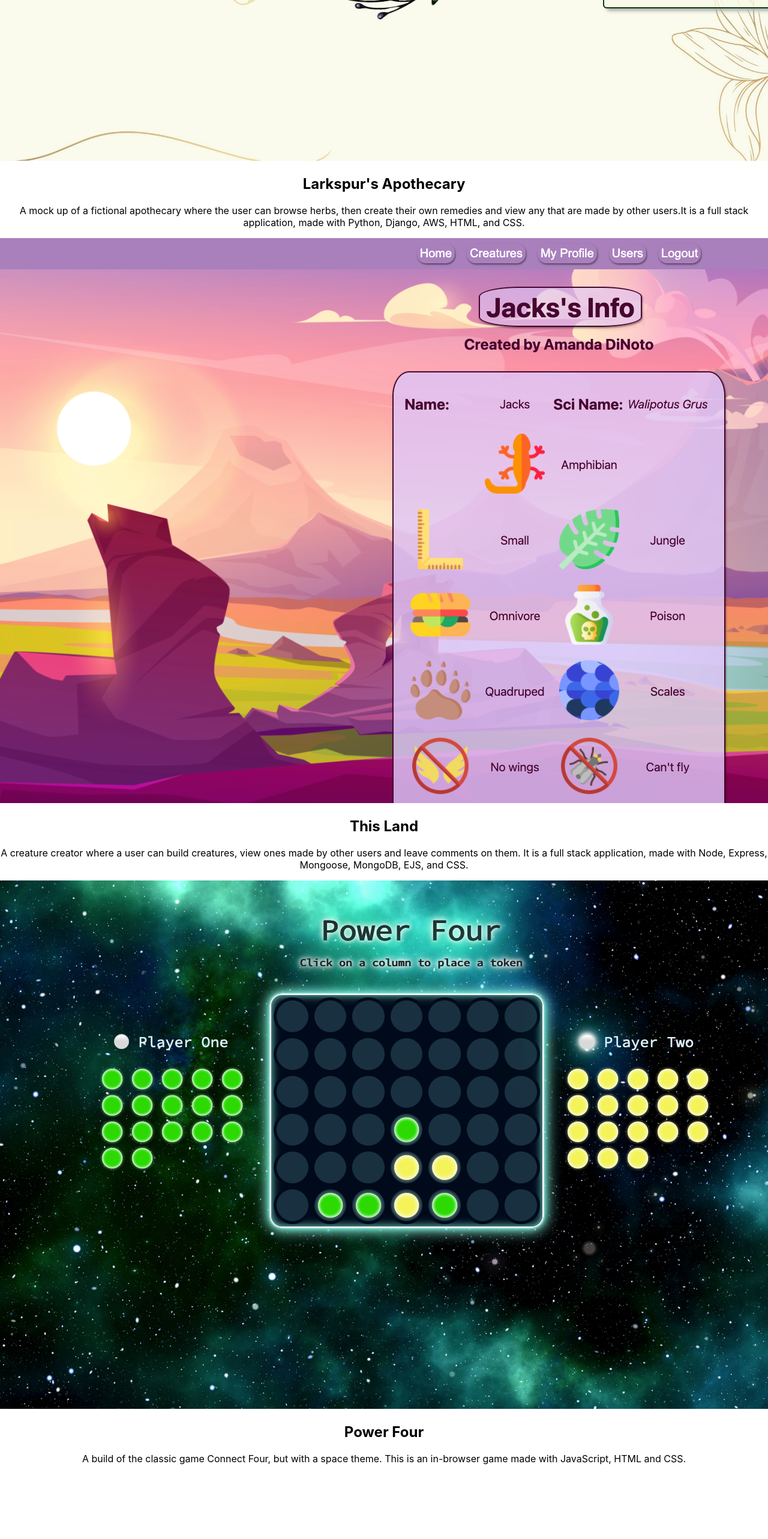
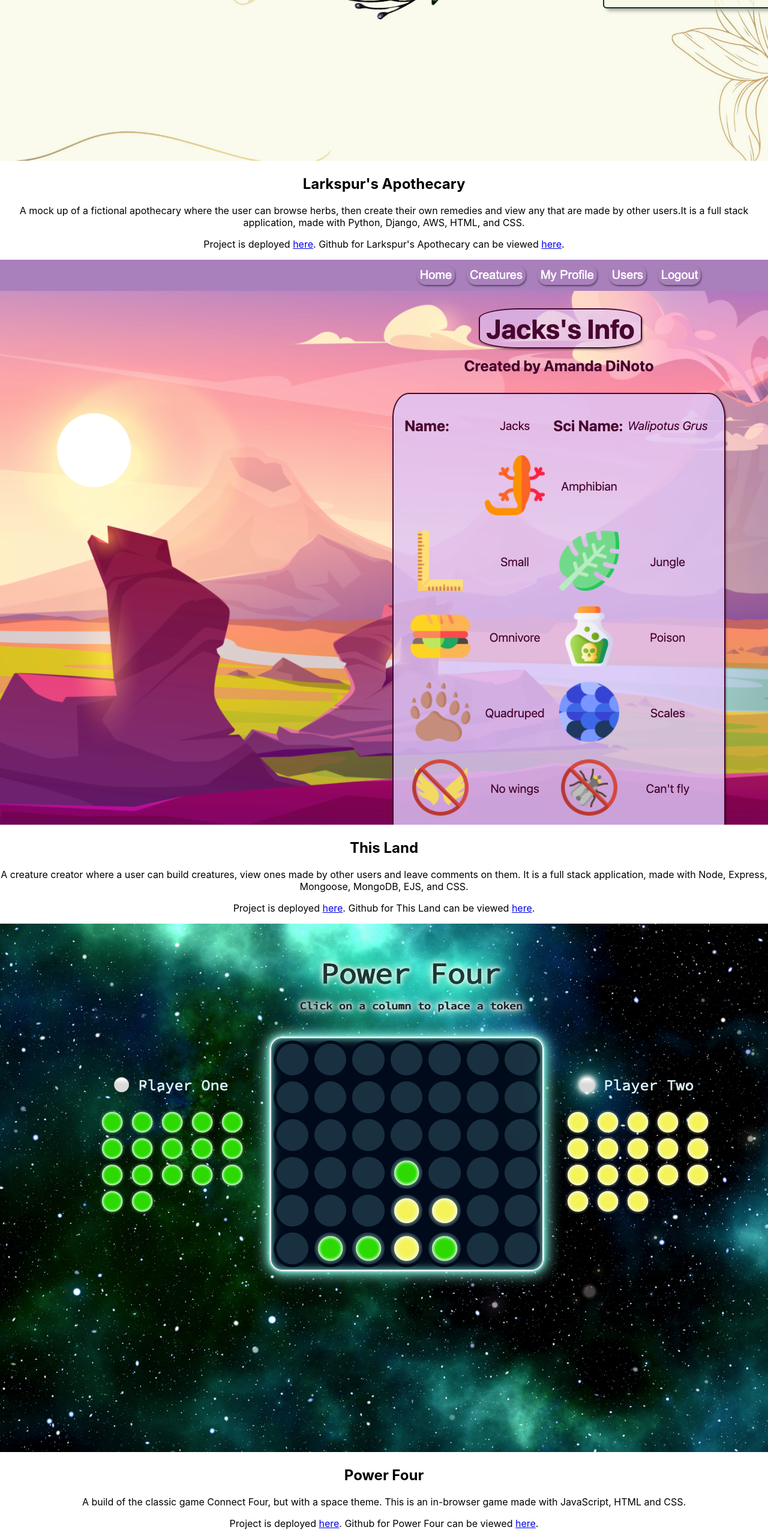
Before and after one commit to Amanda2900/portfolio, a React (Create React App) app: page / in a window 1280 px wide. Shown: the part 1483-4049 px from the top of the page at 60% size. Before the commit the page ends 3941 px from the top, so only its background shows below. Built offline with nearby package versions, Linux system fonts and the light colour scheme.

Commit message:
add links in projects

```diff
--- a/src/components/header.jsx
+++ b/src/components/header.jsx
@@ -8,7 +8,7 @@ function Header() {
       <nav>
         <a href="#about">About</a>
         <a href="#projects">About</a>
-        <a href="#Contact">Contact</a>
+        <a href="#contact">Contact</a>
       </nav>
     </header>
   )
--- a/src/components/projects.jsx
+++ b/src/components/projects.jsx
@@ -14,6 +14,7 @@ function Projects() {
         <div className="project-description">
           <h2>Larkspur's Apothecary</h2>
           <p>A mock up of a fictional apothecary where the user can browse herbs, then create their own remedies and view any that are made by other users.It is a full stack application, made with Python, Django, AWS, HTML, and CSS. </p>
+          <p>Project is deployed <a href="https://larkspurs-apothecary.herokuapp.com/">here</a>. Github for Larkspur's Apothecary can be viewed <a href="https://github.com/Amanda2900/larkspursapothecary">here</a>.</p>
         </div>
       </div>
       <div className="project-div">
@@ -23,6 +24,7 @@ function Projects() {
         <div className="project-description">
           <h2>This Land</h2>
           <p>A creature creator where a user can build creatures, view ones made by other users and leave comments on them. It is a full stack application, made with Node, Express, Mongoose, MongoDB, EJS, and CSS.</p>
+          <p>Project is deployed <a href="https://this-land.herokuapp.com/">here</a>. Github for This Land can be viewed <a href="https://github.com/Amanda2900/this-land">here</a>.</p>
         </div>
       </div>
       <div className="project-div">
@@ -32,6 +34,7 @@ function Projects() {
         <div className="project-description">
           <h2>Power Four</h2>
           <p>A build of the classic game Connect Four, but with a space theme. This is an in-browser game made with JavaScript, HTML and CSS.</p>
+          <p>Project is deployed <a href="https://amazing-liskov-5c062c.netlify.app/">here</a>. Github for Power Four can be viewed <a href="https://github.com/Amanda2900/Connect-Four">here</a>.</p>
         </div>
       </div>
     </section>
```
